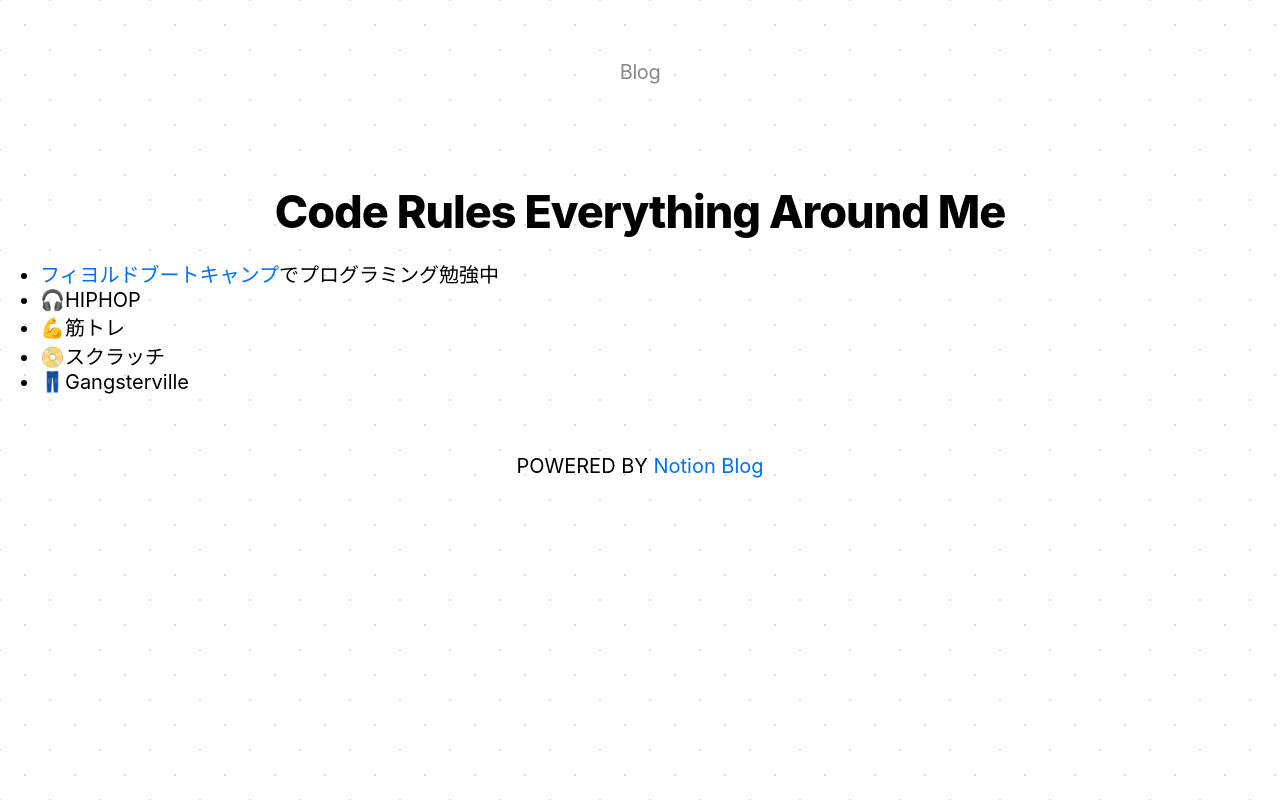
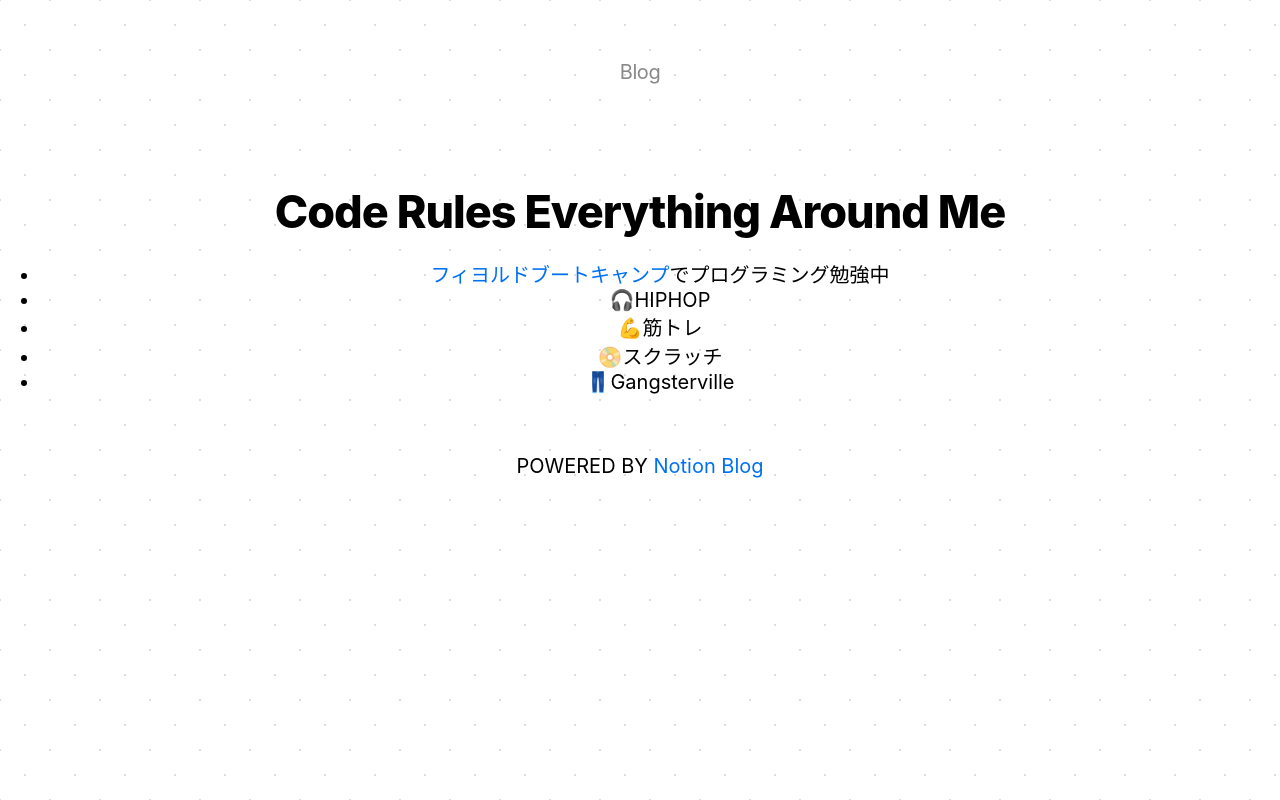
Before and after one commit to obregonia1/notion-blog, a Next.js app: page / in a window 1280 px wide. Built offline with nearby package versions, Linux system fonts and the light colour scheme.

Commit message:
sccを変更

```diff
--- a/src/styles/shared.module.css
+++ b/src/styles/shared.module.css
@@ -10,6 +10,6 @@
   text-align: center;
 }
 
-.layout p {
+.layout ul {
   text-align: center;
 }
```
